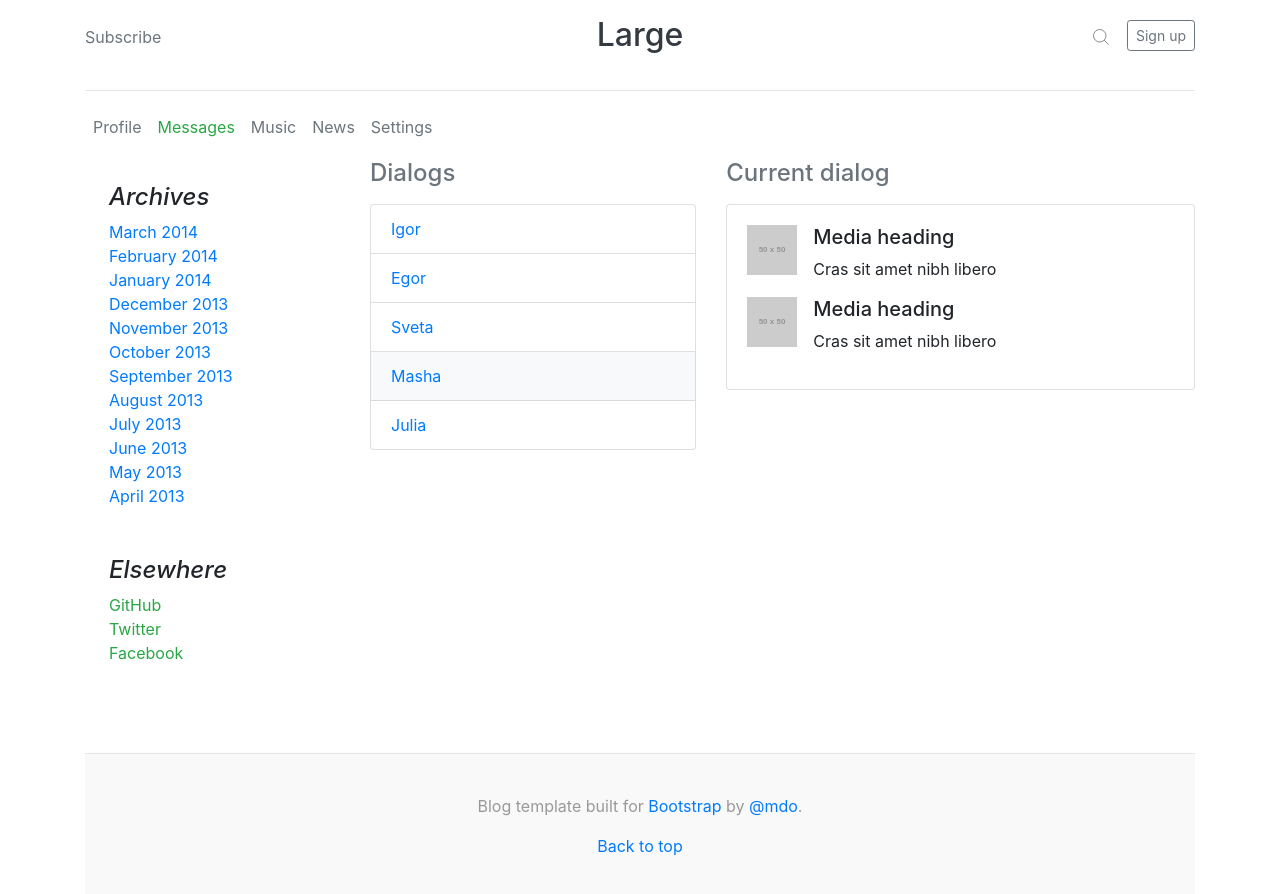
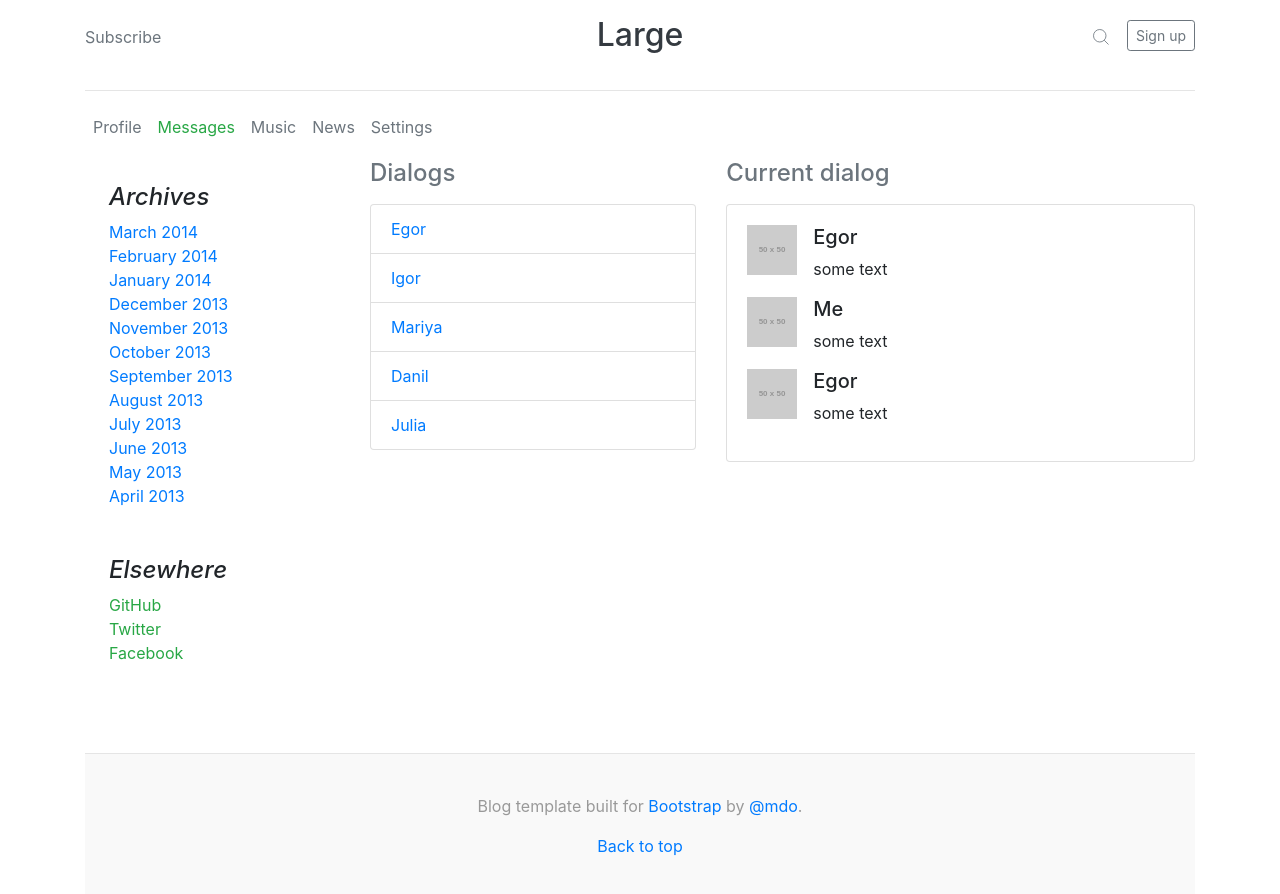
Before and after one commit to AkimovIgor/react-first-app, a React (Create React App) app: page /dialogs in a window 1280 px wide. Shown: the top 894 px of the page. Built offline with nearby package versions, Linux system fonts and the light colour scheme.

Commit message:
23 lesson

```diff
--- /dev/null
+++ b/src/components/Content/Dialogs/DialogItem/DialogItem.js
@@ -0,0 +1,14 @@
+import React from "react";
+import {NavLink} from "react-router-dom";
+
+const DialogItem = (props) => {
+  return (
+    <li className="list-group-item d-flex justify-content-between lh-condensed dialogs_item">
+      <div>
+        <NavLink to={"/dialogs/" + props.id} className="my-0">{props.authorName}</NavLink>
+      </div>
+    </li>
+  )
+}
+
+export default DialogItem;
--- a/src/components/Content/Dialogs/Dialogs.js
+++ b/src/components/Content/Dialogs/Dialogs.js
@@ -1,5 +1,7 @@
 import React from "react";
 import {NavLink} from "react-router-dom";
+import DialogItem from "./DialogItem/DialogItem";
+import Message from "./Message/Message";
 
 const Dialogs = () => {
   return (
@@ -7,34 +9,14 @@ const Dialogs = () => {
       <div className="row">
         <div className="col-md-5 mb-4">
           <h4 className="d-flex justify-content-between align-items-center mb-3">
-            <span className="text-muted">Dialogs</span>
-          </h4>
+          <span className="text-muted">Dialogs</span>
+        </h4>
           <ul className="list-group mb-3 dialogs">
-            <li className="list-group-item d-flex justify-content-between lh-condensed dialogs_item">
-              <div>
-                <NavLink to="/dialogs/1" className="my-0">Igor</NavLink>
-              </div>
-            </li>
-            <li className="list-group-item d-flex justify-content-between lh-condensed dialogs_item">
-              <div>
-                <NavLink to="/dialogs/2" className="my-0">Egor</NavLink>
-              </div>
-            </li>
-            <li className="list-group-item d-flex justify-content-between lh-condensed dialogs_item">
-              <div>
-                <NavLink to="/dialogs/3" className="my-0">Sveta</NavLink>
-              </div>
-            </li>
-            <li className="list-group-item d-flex justify-content-between bg-light dialogs_item">
-              <div className="text-success">
-                <NavLink to="/dialogs/4" className="my-0">Masha</NavLink>
-              </div>
-            </li>
-            <li className="list-group-item d-flex justify-content-between dialogs_item">
-              <div className="text-success">
-                <NavLink  to="/dialogs/5" className="my-0">Julia</NavLink>
-              </div>
-            </li>
+            <DialogItem authorName='Egor' id='1'/>
+            <DialogItem authorName='Igor' id='2'/>
+            <DialogItem authorName='Mariya' id='3'/>
+            <DialogItem authorName='Danil' id='4'/>
+            <DialogItem authorName='Julia' id='5'/>
           </ul>
         </div>
         <div className="col-md-7 mb-4">
@@ -43,20 +25,9 @@ const Dialogs = () => {
           </h4>
           <div className="card">
             <div className="card-body">
-              <div className="media mb-3">
-                <img src="https://dummyimage.com/50x50/ccc/000.png" className="mr-3" alt="..."/>
-                  <div className="media-body">
-                    <h5 className="mt-0">Media heading</h5>
-                    Cras sit amet nibh libero
-                  </div>
-              </div>
-              <div className="media mb-3">
-                <img src="https://dummyimage.com/50x50/ccc/000.png" className="mr-3" alt="..."/>
-                  <div className="media-body">
-                    <h5 className="mt-0">Media heading</h5>
-                    Cras sit amet nibh libero
-                  </div>
-              </div>
+              <Message title='Egor' text='some text' image='https://dummyimage.com/50x50/ccc/000.png'/>
+              <Message title='Me' text='some text' image='https://dummyimage.com/50x50/0f0/000.png'/>
+              <Message title='Egor' text='some text' image='https://dummyimage.com/50x50/ccc/000.png'/>
             </div>
           </div>
         </div>
--- /dev/null
+++ b/src/components/Content/Dialogs/Message/Message.js
@@ -0,0 +1,15 @@
+import React from "react";
+
+const Message = (props) => {
+  return (
+    <div className="media mb-3">
+      <img src={props.image} className="mr-3" alt="..."/>
+      <div className="media-body">
+        <h5 className="mt-0">{props.title}</h5>
+        {props.text}
+      </div>
+    </div>
+  )
+}
+
+export default Message;
```
